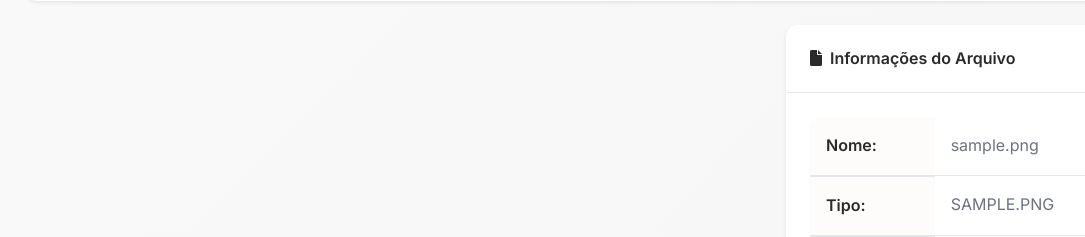
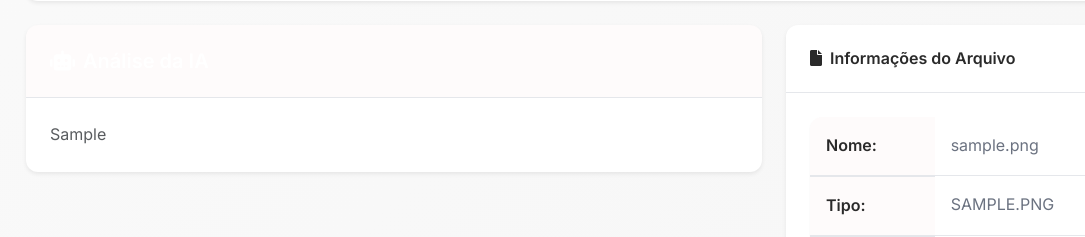
Before and after one commit to Niceasvini/VM-GepApplication, a Flask app: page /candidates/1 in a window 1280 px wide. Shown: the part 431-668 px from the top of the page, without its empty margins (56-1141 px from the left). Run offline with Flask 3, Linux system fonts and the light colour scheme; a user stored in the database is signed in; tables that the repository leaves empty hold one stand-in row (values such as "Sample post"); some libraries are stand-ins or nearby versions.

Commit message:
Display AI insights properly, ensuring key analysis sections are visible
Fixes a bug where AI analysis sections were not rendered in candidate detail view due to missing conditional check in `detail.html`.

Replit-Commit-Author: Agent
Replit-Commit-Session-Id: 358daac4-4ee2-43c6-a435-7baadb7511f8
Replit-Commit-Screenshot-Url: https://storage.googleapis.com/screenshot-production-us-central1/2a49a21f-cfaf-43ef-9848-9f9ae9eb97d6/4c48ad49-235f-4602-8ac3-75e7be6f325c.jpg

```diff
--- a/templates/candidates/detail.html
+++ b/templates/candidates/detail.html
@@ -97,6 +97,8 @@
 
 
                 {% if candidate.ai_analysis %}
+                    {% if '## Resumo Executivo' in candidate.ai_analysis and '## Análise Detalhada' in candidate.ai_analysis %}
+                        <!-- New formatted analysis -->
                         {% set analysis_parts = candidate.ai_analysis.split('## ') %}
                         {% for part in analysis_parts %}
                             {% if part.strip() %}
@@ -125,6 +127,19 @@
                                 {% endif %}
                             {% endif %}
                         {% endfor %}
+                    {% else %}
+                        <!-- Fallback for older analysis format -->
+                        <div class="card border-0 shadow-sm mb-4">
+                            <div class="card-header bg-primary-custom text-white">
+                                <h5 class="card-title mb-0">
+                                    <i class="fas fa-robot me-2"></i>Análise da IA
+                                </h5>
+                            </div>
+                            <div class="card-body">
+                                <div class="text-muted">{{ candidate.ai_analysis|replace('\n', '<br>')|safe }}</div>
+                            </div>
+                        </div>
+                    {% endif %}
                 {% endif %}
 
                 {% if candidate.get_skills_list() %}
```
Also changed, not shown: attached_assets/Captura de Tela 2025-07-12 às 19.29.39_1752344983022.png (added), 1 other file. Lines whose indentation alone changed are shown as unchanged.
